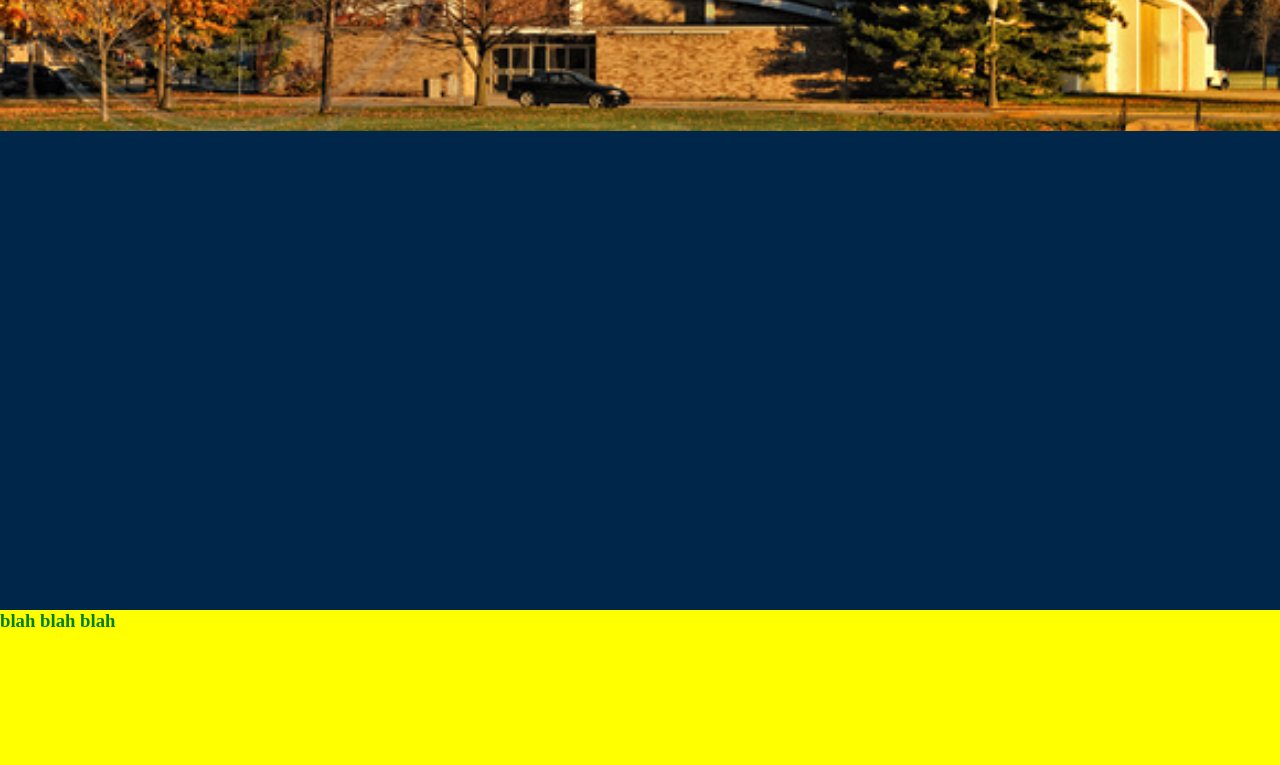
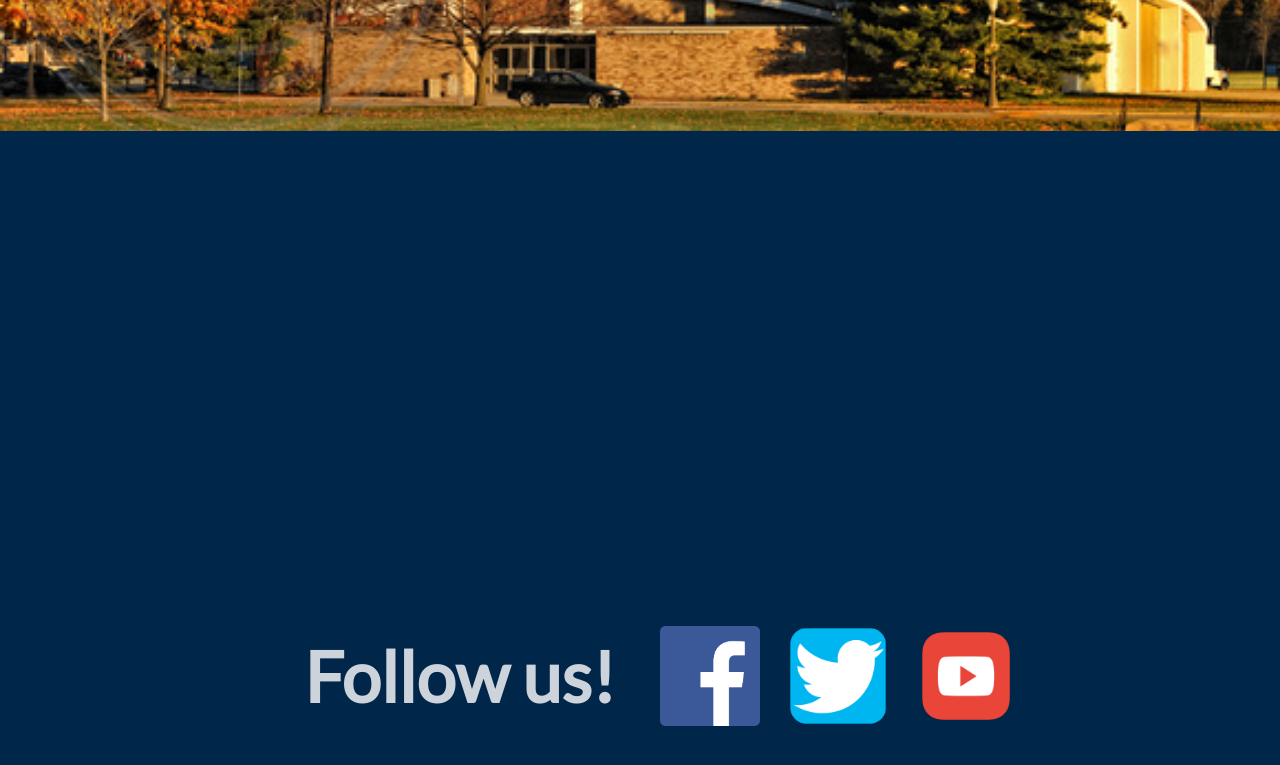
Before and after one commit to mnelso12/trumpetsWebSite, a plain HTML site: page index.html in a window 1280 px wide. Shown: the part 1189-1954 px from the top of the page. Drawn offline with nearby package versions, Linux system fonts and the light colour scheme.

Commit message:
added follow us links at bottom of home page

```diff
--- a/index.html
+++ b/index.html
@@ -80,8 +80,27 @@ Sed erat.
 </div>
 
 
-<div style="position: relative; top: 0px; height:200px; background-color: yellow;">
-<h3 style="color: green;">blah blah blah</h3>
+<div class="followUsDiv">
+<table align="center">
+	<tr>
+	<td>
+		<h3 class="followUsText"> Follow us!
+		</h3>
+	</td>
+	<td>
+		<img onclick="window.location='https://www.facebook.com/NDTrumpets/'" src="media/facebookIcon.png" alt="HTML5 Icon" style="width:100px;height:100px;" align="center">
+	</td>
+	<td width="20px">
+	</td>
+	<td>
+		<img onclick="window.location='https://www.twitter.com/ndtrumpets/'" src="media/twitterIcon.png" alt="HTML5 Icon" style="width:100px;height:100px;" align="center">
+	</td>
+	<td width="20px">
+	</td>
+	<td>
+		<img onclick="window.location='https://www.youtube.com/results?search_query=notre+dame+trumpets'" src="media/youTubeIcon2.png" alt="HTML5 Icon" style="width:100px;height:100px;" align="center">
+	</td>
+	</tr>
 </div>
 
 <!--
--- a/styles/backgroundStyle.css
+++ b/styles/backgroundStyle.css
@@ -149,13 +149,25 @@ body {
 
 .trumpetTreeText {
 	font-size:34px;
-	/*
-	font-family: 'Arial Black', Gadget, sans-serif;
-	*/
-	color: white;
-	width: 50%;
+	width: 67%;
 	margin: 20px 40px 40px 40px;
 	vertical-align: middle;
 	font-family: 'Lato', sans-serif;
 	font-weight: bold;
+	color: white;
 }
+
+.followUsDiv {
+ position: relative;
+ top: 0px;
+ height:200px;
+}
+
+.followUsText {
+	color: #ccd3da;
+	font-size:70px;
+	margin: 40px 40px 40px 40px;
+	vertical-align: middle;
+	font-family: 'Lato', sans-serif;
+	font-weight: bold;
+}
```
Also changed, not shown: media/facebookIcon.png (added), media/twitterIcon.png (added), media/youTubeIcon.ico (added), media/youTubeIcon2.png (added).
